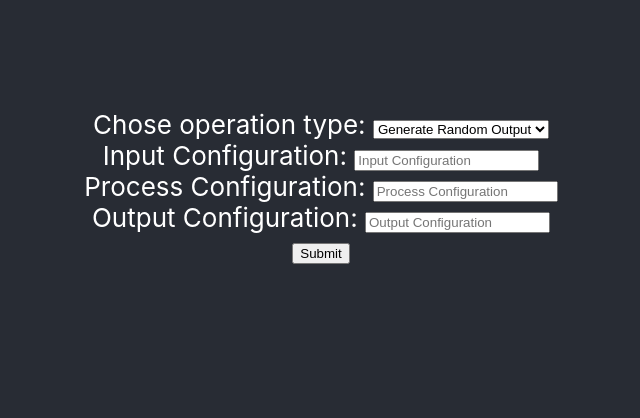
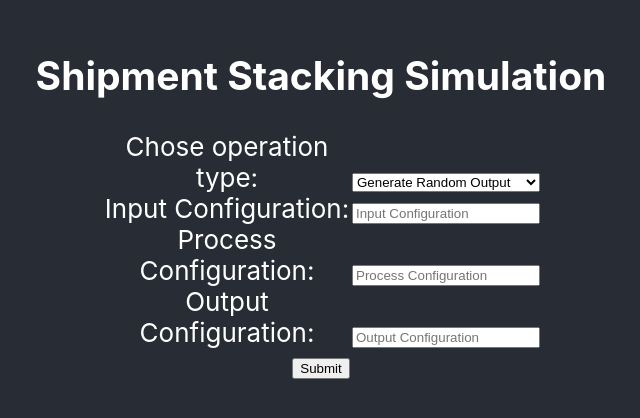
Before and after one commit to ChristopherRDunn/WEC2022, a React (Create React App) app: page / in a window 1280 px wide. Shown: the part 188-606 px from the top of the page, without its empty margins (319-959 px from the left). Built offline with nearby package versions, Linux system fonts and the light colour scheme.

Commit message:
Update Styles

```diff
--- a/src/App.js
+++ b/src/App.js
@@ -27,10 +27,13 @@ class App extends Component {
     return (
       <div className="App">
         <header className="App-header">
-          <Form onChange={fields => this.onChange(fields)} onCalculationComplete={result => this.onCalculationComplete(result)} />
-          <p>
-            {this.state.finalResult}
-          </p>
+          <div>
+            <h2>Shipment Stacking Simulation</h2>
+            <Form onChange={fields => this.onChange(fields)} onCalculationComplete={result => this.onCalculationComplete(result)} />
+            <p>
+              {this.state.finalResult}
+            </p>
+          </div>
         </header>
       </div>
     );
--- /dev/null
+++ b/src/form.css
@@ -0,0 +1,14 @@
+.label {
+    display: inline-block;
+    width: 250px;
+}
+
+.value {
+    display: inline-block;
+    width: 180px;
+}
+
+.select {
+    display: inline-block;
+    width: 188px;
+}
--- a/src/form.js
+++ b/src/form.js
@@ -1,5 +1,6 @@
 import React from "react";
 import { input, randomize } from './CraneCalculator';
+import "./form.css";
 
 export default class form extends React.Component {
   defaultState = {
@@ -26,15 +27,19 @@ export default class form extends React.Component {
     switch (e.target.value) {
       case ("Randomize"):
         this.setState({
+          processConfig: "",
+          outputConfig: "",
           calculation: {
             randomize: true,
             process: false,
             output: false,
           }
         });
+
         break;
       case ("Process"):
         this.setState({
+          processConfig: "",
           calculation: {
             randomize: false,
             process: true,
@@ -44,6 +49,7 @@ export default class form extends React.Component {
         break;
       case ("Output"):
         this.setState({
+          outputConfig: "",
           calculation: {
             randomize: false,
             process: false,
@@ -65,46 +71,49 @@ export default class form extends React.Component {
       value = input(this.state.inputConfig, this.state.processConfig, this.state.outputConfig);
     }
 
-    console.log(value);
     this.props.onCalculationComplete({ label: "randomize", value: value});
   };
 
   render() {
     return (
       <form>
-        <label for="chooseCalculation">Chose operation type: </label>
-        <select name="chooseCalculation" id="chooseCalculation" onChange={e => this.onSelectChange(e)}>
+        <label className="label" for="chooseCalculation">Chose operation type: </label>
+        <select
+          className="select" name="chooseCalculation" id="chooseCalculation" onChange={e => this.onSelectChange(e)}>
           <option value="Randomize">Generate Random Output</option>
-          <option value="Process">Find Process from Output</option>
-          <option value="Output">Find Output from Process</option>
+          <option value="Output">Given Process find Output</option>
+          <option value="Process">Given Output find Process</option>
         </select>
         <br/>
-        <label for="inputConfig">Input Configuration: </label>
+        <label className="label" for="inputConfig">Input Configuration: </label>
         <input
           name="inputConfig"
+          className="value"
           placeholder="Input Configuration"
           value={this.state.inputConfig}
           onChange={e => this.onChange(e)}
         />
-        <br />
-        <label for="processConfig">Process Configuration: </label>
+        <br/>
+        <label className="label" for="processConfig">Process Configuration: </label>
         <input
           name="processConfig"
+          className="value"
           placeholder="Process Configuration"
           value={this.state.processConfig}
           onChange={e => this.onChange(e)}
           readOnly={this.state.calculation.process || this.state.calculation.randomize}
         />
         <br/>
-        <label for="outputConfig">Output Configuration: </label>
+        <label className="label" for="outputConfig">Output Configuration: </label>
         <input
           name="outputConfig"
+          className="value"
           placeholder="Output Configuration"
           value={this.state.outputConfig}
           onChange={e => this.onChange(e)}
           readOnly={this.state.calculation.output || this.state.calculation.randomize}
         />
-        <br />
+        <br/>
         <button onClick={e => this.onSubmit(e)}>Submit</button>
       </form>
     );
```
